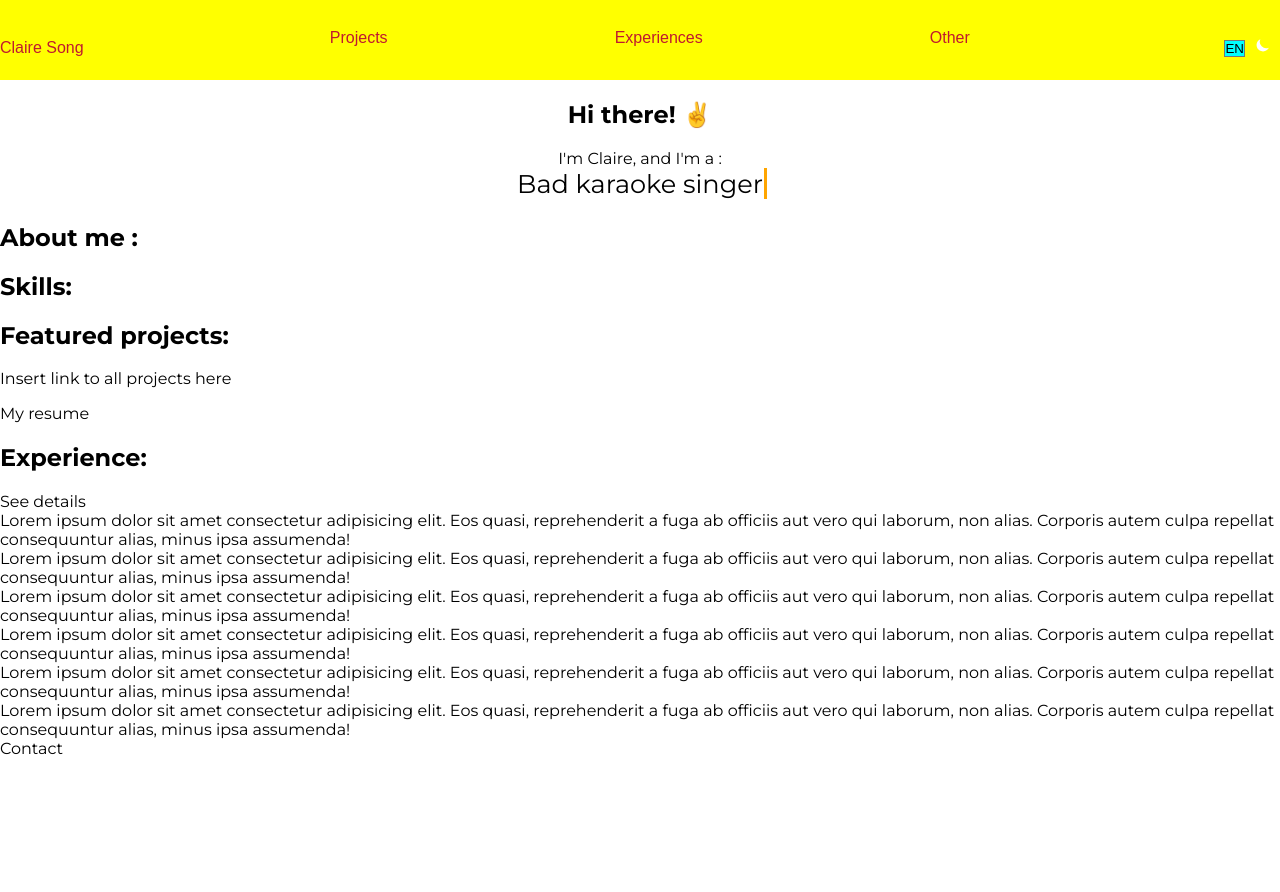
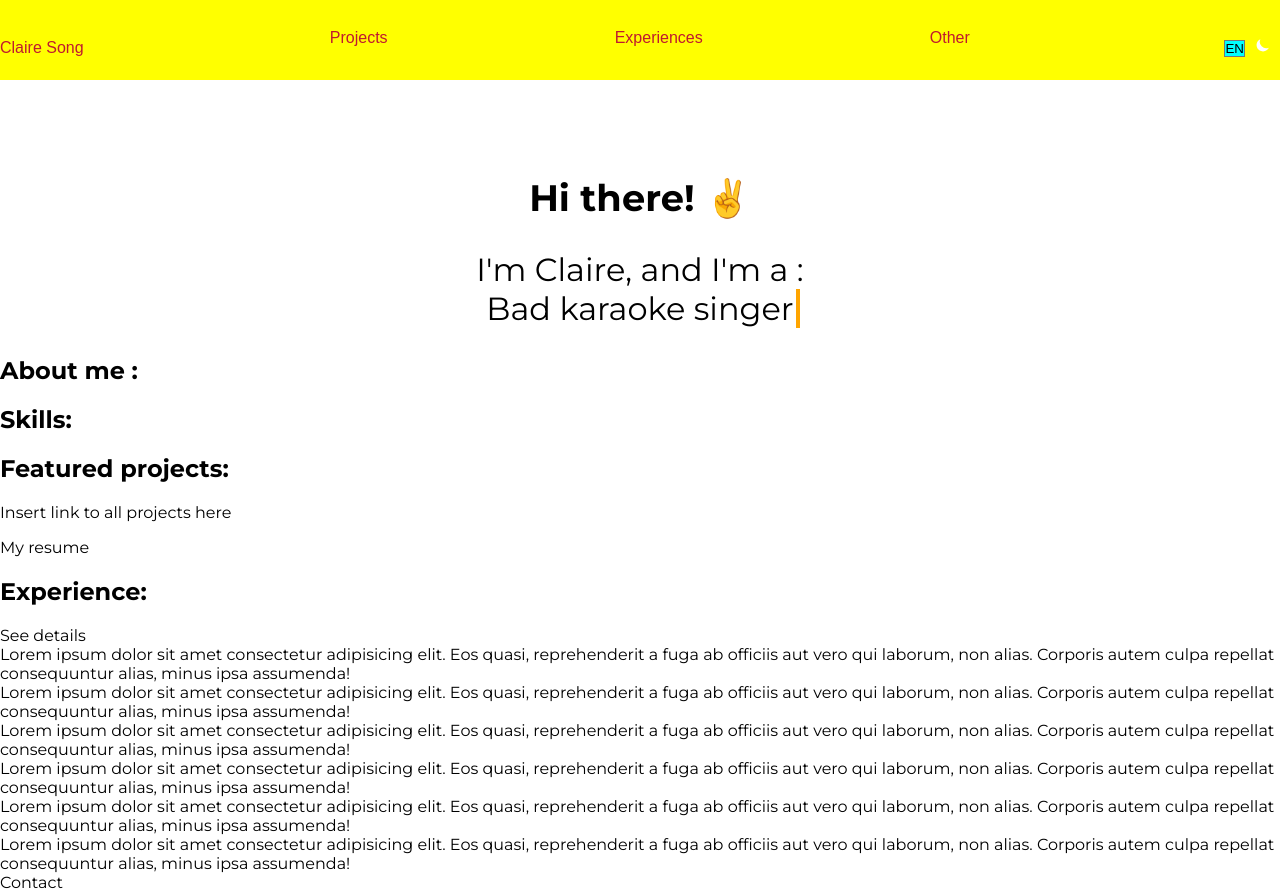
Before and after one commit to claire2d2/portfolio, a React (Vite) app: page / in a window 1280 px wide. Before the commit the page ends 800 px from the top, so only its background shows below. Built offline with nearby package versions, Linux system fonts and the light colour scheme; a web font is replaced by a local one.

Commit message:
basic styling

```diff
--- a/src/pages/Homepage.css
+++ b/src/pages/Homepage.css
@@ -1,5 +1,10 @@
 .header {
+  padding-top: 2em;
   text-align: center;
+  font-size: 2em;
+  & h1 {
+    font-size: 2.3rem;
+  }
 }
 
 /* everything for the typing effect */
@@ -12,7 +17,6 @@
   border-right: 0.15em solid orange;
   white-space: nowrap;
   animation: typing 1s steps(20, end) forwards;
-  font-size: 1.6rem;
   width: 0;
 }
 
@@ -21,7 +25,6 @@
   border-right: 0.15em solid orange;
   white-space: nowrap;
   animation: untyping 1s steps(20, end) forwards;
-  font-size: 1.6rem;
   width: 0;
 }
 @keyframes typing {
```
